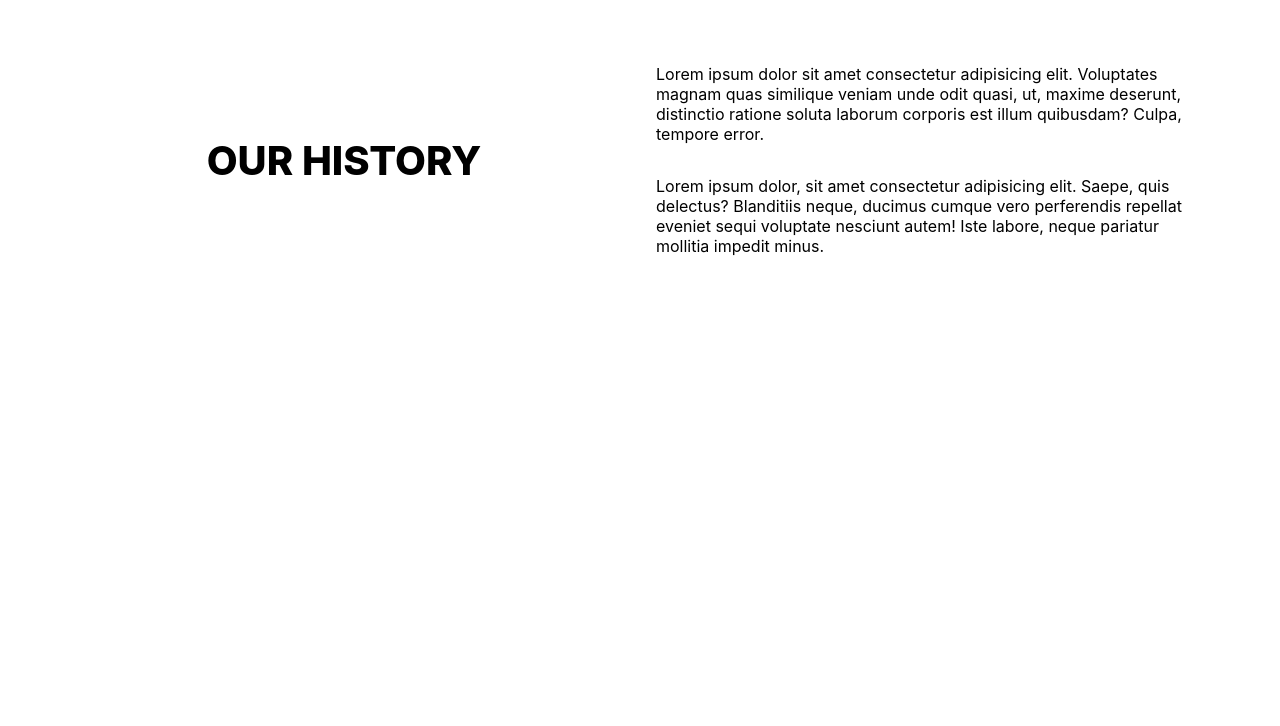
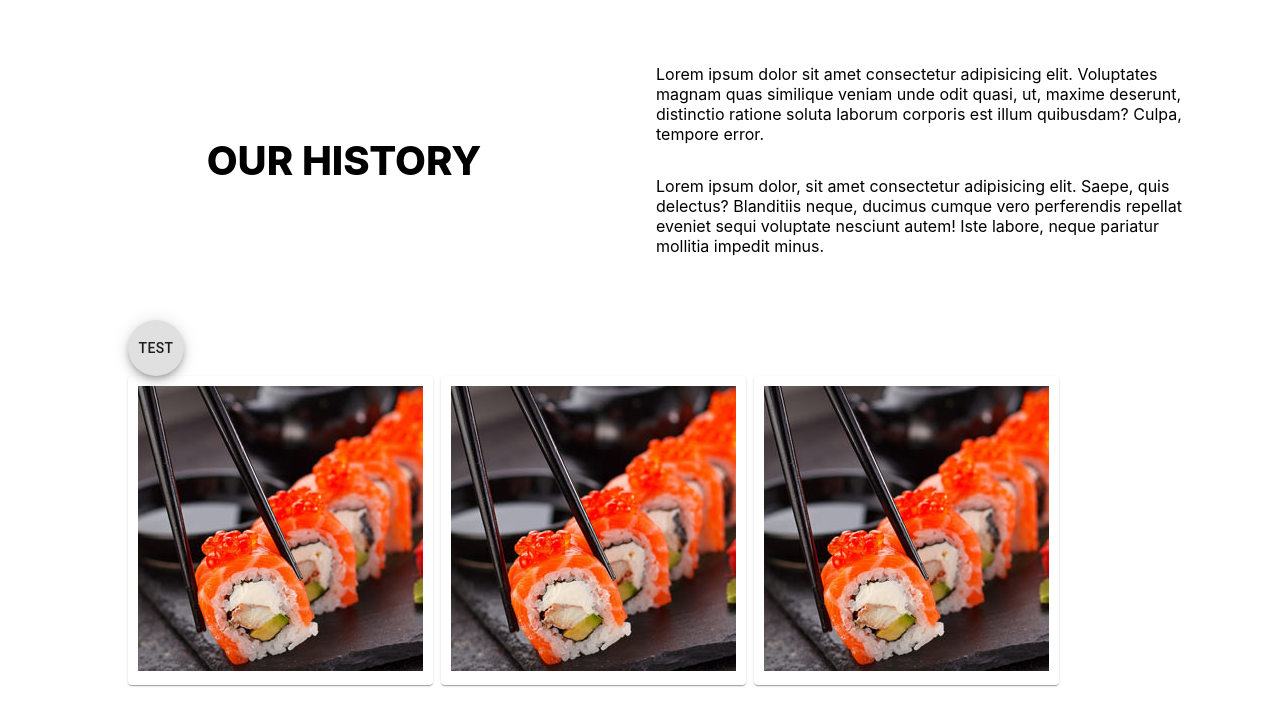
Before and after one commit to gunasai/Restaurant, a React (Create React App) app: page / in a window 1280 px wide. Shown: the top 726 px of the page. Built offline with nearby package versions, Linux system fonts and the light colour scheme.

Commit message:
image gallery added.

```diff
--- a/src/Home/Home.js
+++ b/src/Home/Home.js
@@ -1,5 +1,7 @@
-import React, { Component } from "react";
+import React, { Component, Fragment } from "react";
 import styled from "styled-components";
+import { Paper, Fab } from "@material-ui/core";
+import Sushi from "./images/sushi.jpg";
 
 const Container = styled.div`
   display: grid;
@@ -20,10 +22,21 @@ const Header = styled.h1`
   font-size: 2.5rem;
 `;
 
+const ImageHeader = styled.div`
+  padding: 10px;
+`;
+
+const PaperHeader = styled.div`
+  display: grid;
+  grid-gap: 8px;
+  grid-template-columns: repeat(4, 1fr);
+`;
+
 export default class Home extends Component {
   render() {
     const { header, paragraphOne, paragraphTwo } = this.props.data[0];
     return (
+      <Fragment>
         <Container data-test="Home">
           <div>
             <Header>{header && header}</Header>
@@ -33,6 +46,27 @@ export default class Home extends Component {
             <div>{paragraphTwo && paragraphTwo}</div>
           </Body>
         </Container>
+        <div style={{ padding: "0px 10%" }}>
+          <Fab>Test</Fab>
+          <PaperHeader>
+            <Paper>
+              <ImageHeader>
+                <img src={Sushi} alt="sushi" />
+              </ImageHeader>
+            </Paper>
+            <Paper>
+              <ImageHeader>
+                <img src={Sushi} alt="sushi" />
+              </ImageHeader>
+            </Paper>
+            <Paper>
+              <ImageHeader>
+                <img src={Sushi} alt="sushi" />
+              </ImageHeader>
+            </Paper>
+          </PaperHeader>
+        </div>
+      </Fragment>
     );
   }
 }
```
Also changed, not shown: src/Home/images/sandwich.jpg (added), src/Home/images/sushi.jpg (added). Lines whose indentation alone changed are shown as unchanged.
